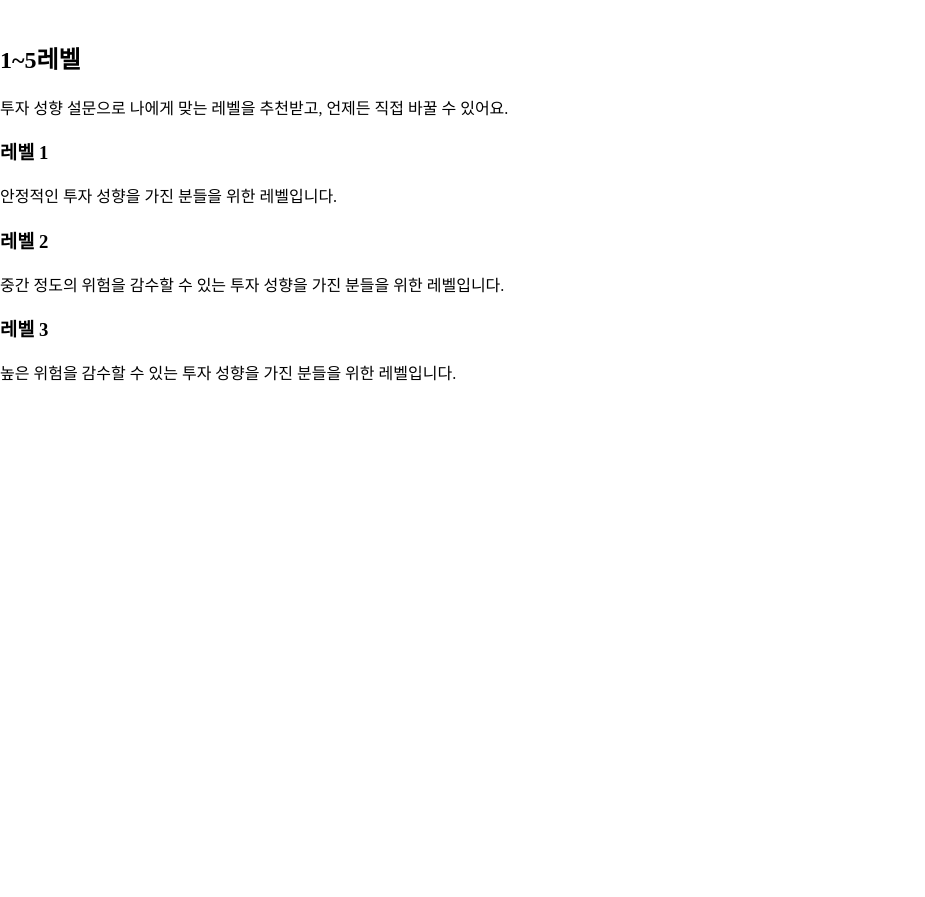
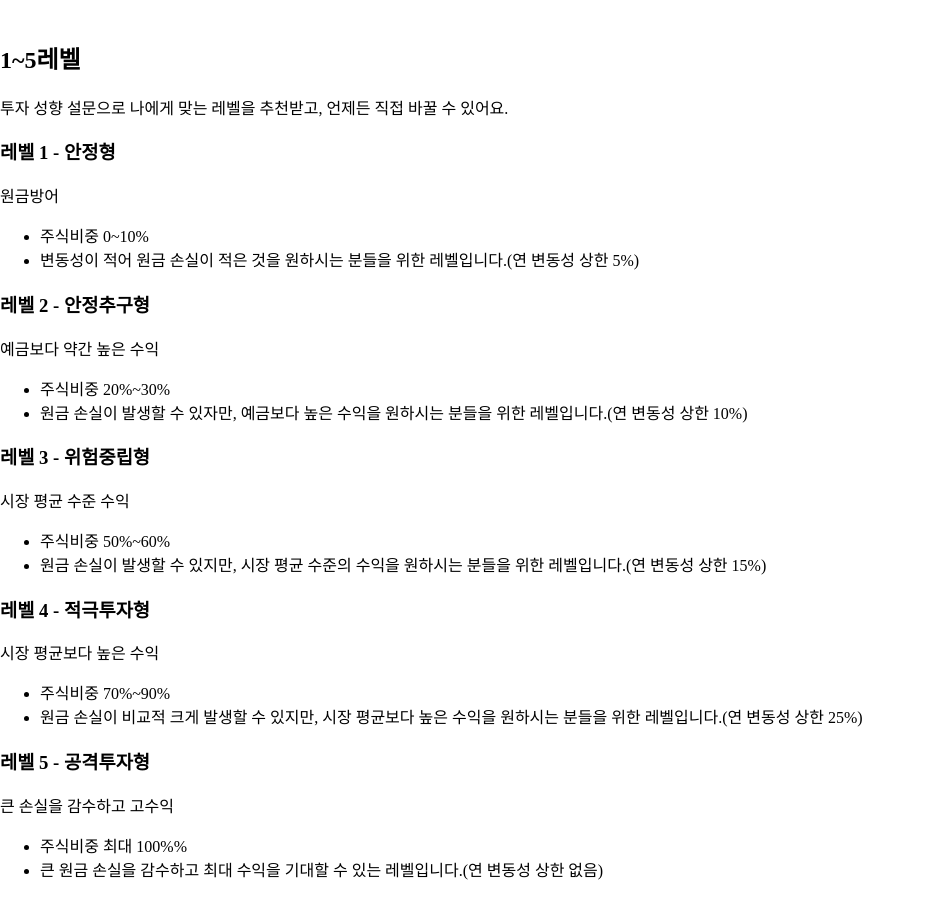
Before and after one commit to yubin0114/stability-invest-landing, a plain HTML site: page index.html in a window 1280 px wide. Shown: the part 360-1257 px from the top of the page, without its empty margins (0-925 px from the left). Before the commit the page ends 800 px from the top, so only its background shows below. Drawn offline with Linux system fonts and the light colour scheme.

Commit message:
feat: 레벨 카드 5개를 실제 레벨 정보로 작성

```diff
--- a/index.html
+++ b/index.html
@@ -37,17 +37,44 @@
             <p>투자 성향 설문으로 나에게 맞는 레벨을 추천받고, 언제든 직접 바꿀 수 있어요.</p>
             <div class="level-cards">
                 <div class="level-card">
-                    <h3>레벨 1</h3>
-                    <p>안정적인 투자 성향을 가진 분들을 위한 레벨입니다.</p>
+                    <h3>레벨 1 - 안정형</h3>
+                    <p>원금방어</p>
+                    <ul>
+                        <li>주식비중 0~10%</li>
+                        <li>변동성이 적어 원금 손실이 적은 것을 원하시는 분들을 위한 레벨입니다.(연 변동성 상한 5%)</li>
+
+                    </ul>
                 </div>
                 <div class="level-card">
-                    <h3>레벨 2</h3>
-                    <p>중간 정도의 위험을 감수할 수 있는 투자 성향을 가진 분들을 위한 레벨입니다.</p>
+                    <h3>레벨 2 - 안정추구형</h3>
+                    <p>예금보다 약간 높은 수익</p>
+                    <ul>
+                        <li>주식비중 20%~30%</li>
+                        <li>원금 손실이 발생할 수 있자만, 예금보다 높은 수익을 원하시는 분들을 위한 레벨입니다.(연 변동성 상한 10%)</li>
+                    </ul>
                 </div>
                 <div class="level-card">
-                    <h3>레벨 3</h3>
-                    <p>높은 위험을 감수할 수 있는 투자 성향을 가진 분들을 위한 레벨입니다.</p>
+                    <h3>레벨 3 - 위험중립형</h3>
+                    <p>시장 평균 수준 수익</p>
+                    <ul>
+                        <li>주식비중 50%~60%</li>
+                        <li>원금 손실이 발생할 수 있지만, 시장 평균 수준의 수익을 원하시는 분들을 위한 레벨입니다.(연 변동성 상한 15%)</li>
                 </div>
+                <div class="level-card">
+                    <h3>레벨 4 - 적극투자형</h3>
+                    <p>시장 평균보다 높은 수익</p>
+                    <ul>
+                        <li>주식비중 70%~90%</li>
+                        <li>원금 손실이 비교적 크게 발생할 수 있지만, 시장 평균보다 높은 수익을 원하시는 분들을 위한 레벨입니다.(연 변동성 상한 25%)</li>
+                    </ul>
+
+                    <div class="level-card">
+                        <h3>레벨 5 - 공격투자형</h3>
+                        <p>큰 손실을 감수하고 고수익</p>
+                        <ul>
+                            <li>주식비중 최대 100%%</li>
+                            <li>큰 원금 손실을 감수하고 최대 수익을 기대할 수 있는 레벨입니다.(연 변동성 상한 없음) </li>
+                        </ul>
             </div>
         </section>
     </main>
```
